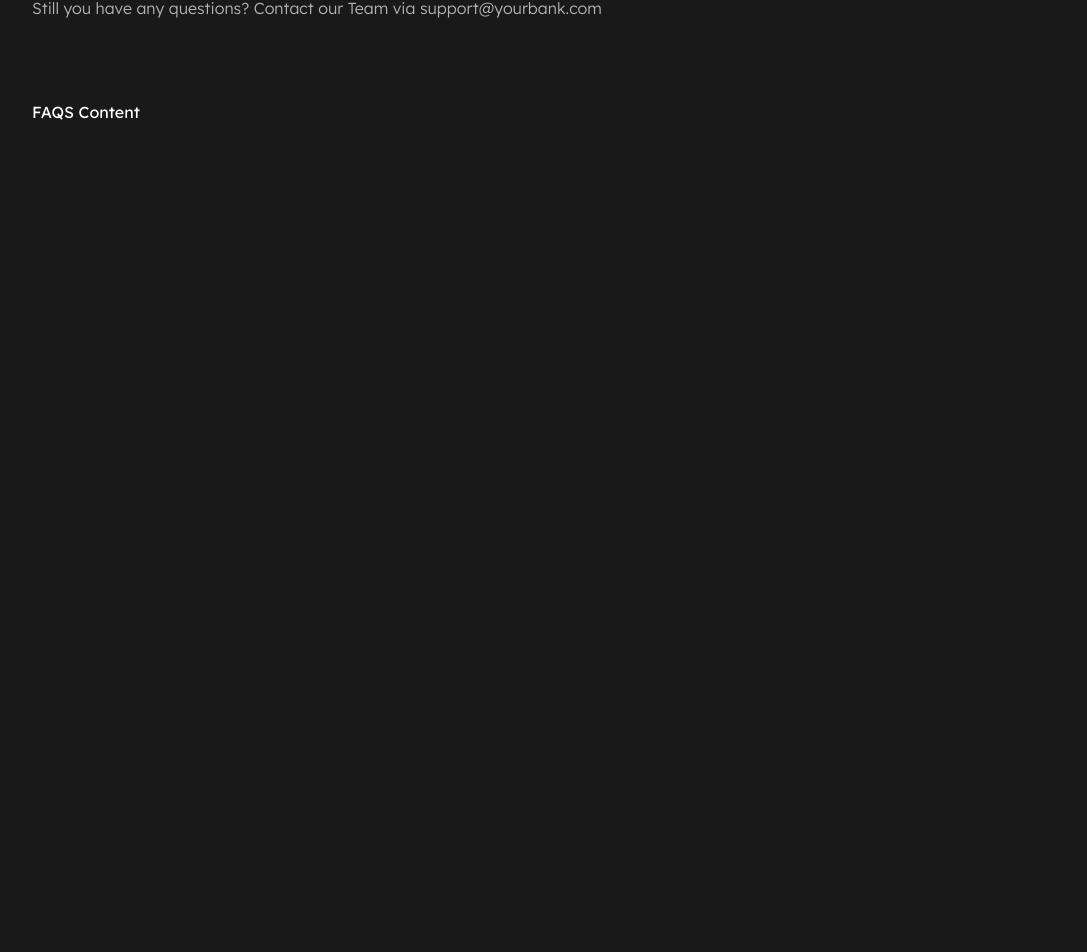
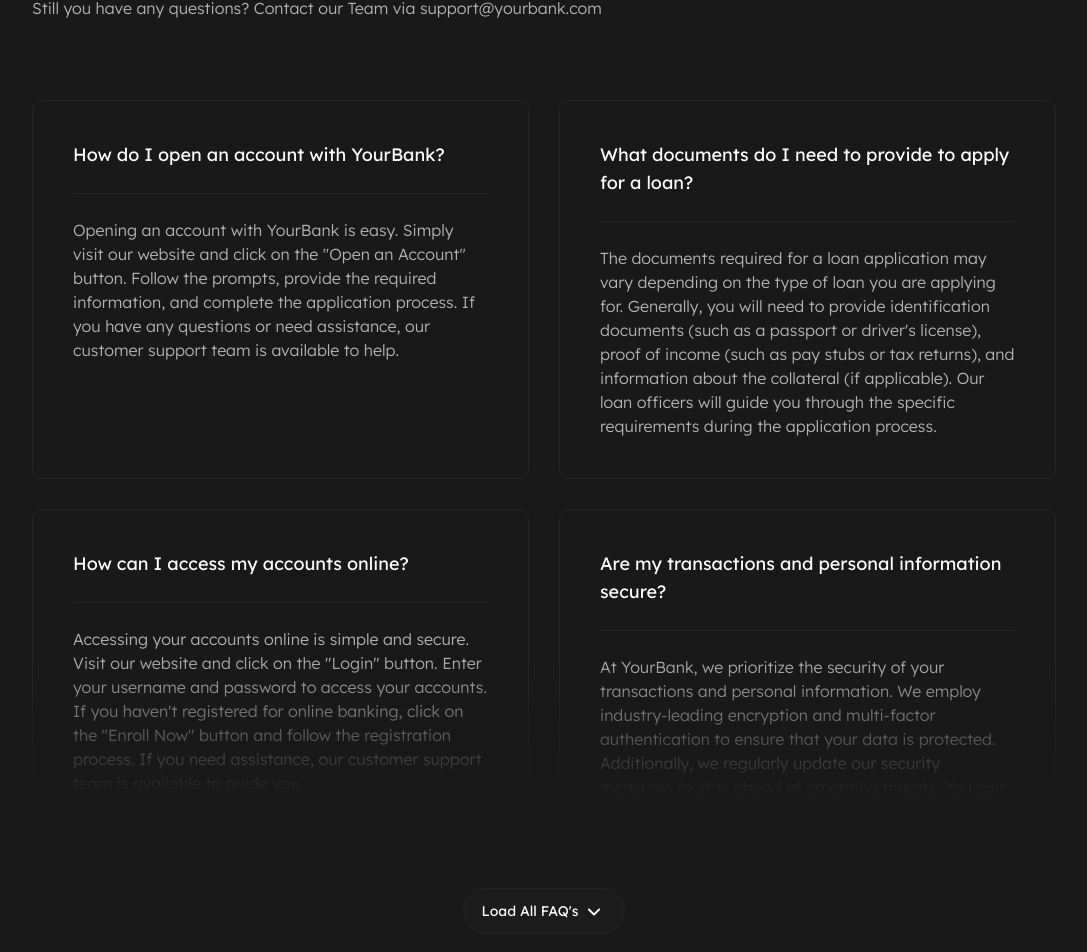
Before and after one commit to zulmy-azhary/your-bank, a Next.js app: page / in a window 1280 px wide. Shown: the part 3691-4643 px from the top of the page, without its empty margins (96-1183 px from the left). Before the commit the page ends 3855 px from the top, so only its background shows below. Built offline with nearby package versions, Linux system fonts and the light colour scheme.

Commit message:
feat: create faq's data & card

```diff
--- /dev/null
+++ b/app/(index)/_components/faqs/data.tsx
@@ -0,0 +1,22 @@
+export const faqs = [
+  {
+    question: "How do I open an account with YourBank?",
+    answer:
+      'Opening an account with YourBank is easy. Simply visit our website and click on the "Open an Account" button. Follow the prompts, provide the required information, and complete the application process. If you have any questions or need assistance, our customer support team is available to help.',
+  },
+  {
+    question: "What documents do I need to provide to apply for a loan?",
+    answer:
+      "The documents required for a loan application may vary depending on the type of loan you are applying for. Generally, you will need to provide identification documents (such as a passport or driver's license), proof of income (such as pay stubs or tax returns), and information about the collateral (if applicable). Our loan officers will guide you through the specific requirements during the application process.",
+  },
+  {
+    question: "How can I access my accounts online?",
+    answer:
+      'Accessing your accounts online is simple and secure. Visit our website and click on the "Login" button. Enter your username and password to access your accounts. If you haven\'t registered for online banking, click on the "Enroll Now" button and follow the registration process. If you need assistance, our customer support team is available to guide you.',
+  },
+  {
+    question: "Are my transactions and personal information secure?",
+    answer:
+      "At YourBank, we prioritize the security of your transactions and personal information. We employ industry-leading encryption and multi-factor authentication to ensure that your data is protected. Additionally, we regularly update our security measures to stay ahead of emerging threats. You can bank with confidence knowing that we have robust security systems in place.",
+  },
+];
--- /dev/null
+++ b/app/(index)/_components/faqs/faq-card.tsx
@@ -0,0 +1,16 @@
+type FaqCardProps = {
+  question: string;
+  answer: string;
+};
+
+export const FaqCard: React.FC<FaqCardProps> = (props) => {
+  const { question, answer } = props;
+
+  return (
+    <div className="border border-shades-grey-15 rounded-[10px] 2xl:rounded-[14px] p-[30px] md:p-10 2xl:p-[50px] space-y-5 md:space-y-6 2xl:space-y-[30px]">
+      <h5 className="text-lg 2xl:text-xl">{question}</h5>
+      <span className="relative block w-full h-px border-b border-shades-grey-15" />
+      <p className="text-shades-grey-70 text-sm md:text-base 2xl:text-lg font-light">{answer}</p>
+    </div>
+  );
+};
--- a/app/(index)/_components/faqs/index.tsx
+++ b/app/(index)/_components/faqs/index.tsx
@@ -1,4 +1,8 @@
+import { Button } from "@/components/ui/button";
 import { Section } from "@/components/ui/section";
+import { HiMiniChevronDown } from "react-icons/hi2";
+import { faqs } from "./data";
+import { FaqCard } from "./faq-card";
 
 const FaqsTitle: React.FC = () => {
   return (
@@ -14,7 +18,18 @@
 };
 
 const FaqsContent: React.FC = () => {
-  return <div className="flex flex-col lg:flex-row gap-5 2xl:gap-[30px]">FAQS Content</div>;
+  return (
+    <div className="flex flex-col items-center relative after:absolute after:inset-x-0 after:h-1/3 after:bottom-0 after:bg-gradient-to-t after:from-shades-grey-10 after:from-25% md:after:from-50% after:to-transparent">
+      <div className="w-full grid md:grid-cols-2 md:grid-rows-2 gap-5 lg:gap-[30px]">
+        {faqs.map(({ question, answer }) => (
+          <FaqCard key={question} question={question} answer={answer} />
+        ))}
+      </div>
+      <Button variant="secondary" className="flex items-center gap-x-1 z-10">
+        Load All FAQ&apos;s <HiMiniChevronDown className="size-6" />
+      </Button>
+    </div>
+  );
 };
 
 export const FAQS: React.FC = () => {
```
